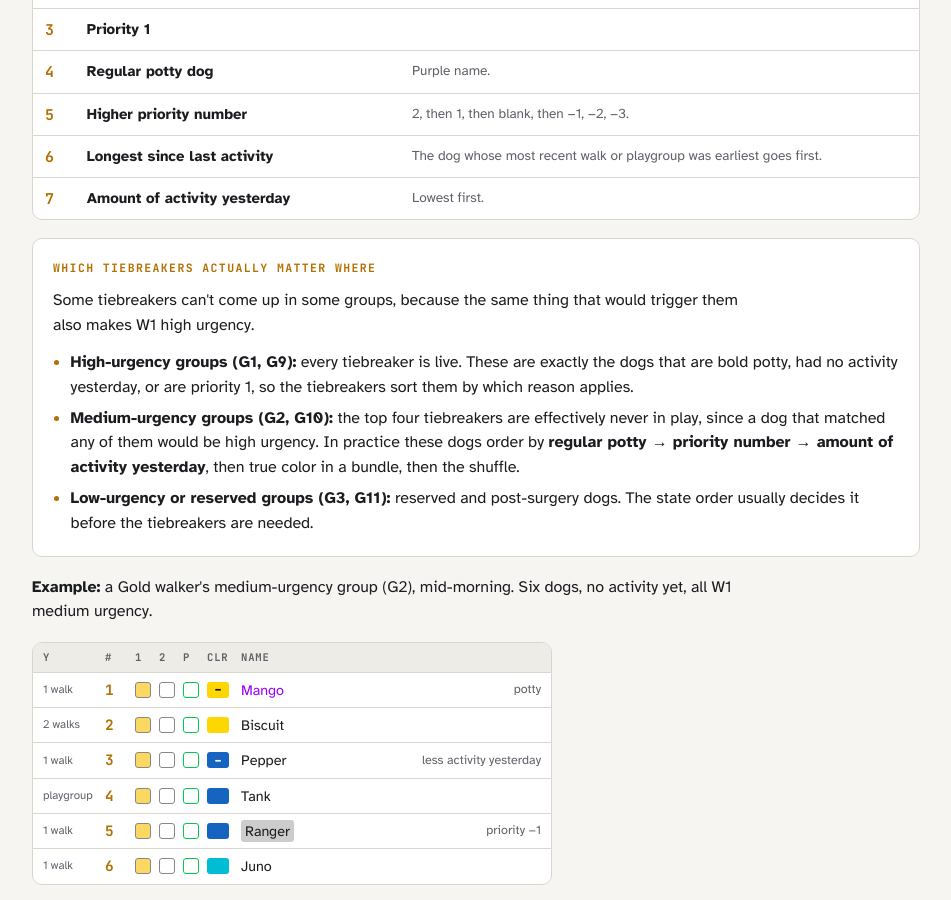
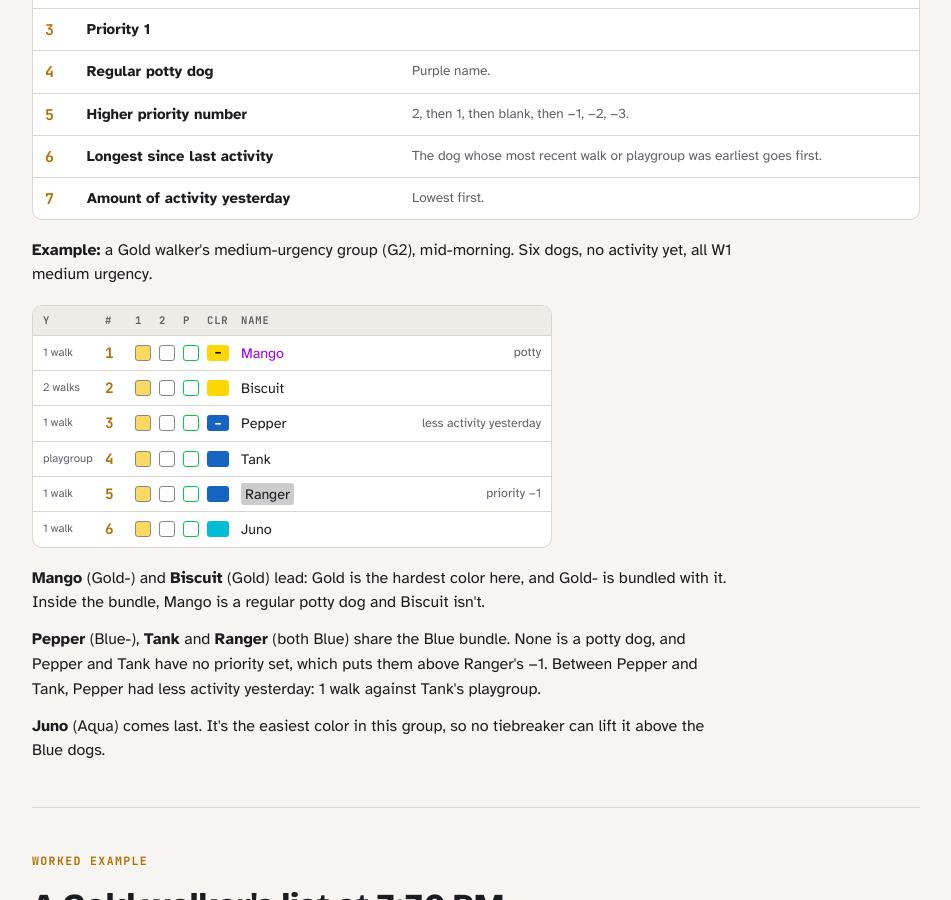
Before and after one commit to kirbsauce/dog-walker-assistant-docs, a Jekyll site: the page walk_order.html, which Jekyll copies as it is, in a window 1280 px wide and 900 px high, scrolled down 5862 px. Shown: the whole window, without its empty margins (164-1115 px from the left). Built offline with Jekyll 4.4.1, drawn with Linux system fonts in a browser that asks for light colours.

Commit message:
Remove the "Which tiebreakers actually matter where" box
Co-Authored-By: Claude Opus 5.5 <noreply@anthropic.com>
Claude-Session: https://claude.ai/code/session_01Gn98H5icQkvFvkCZpGcr4i

```diff
--- a/walk_order.html
+++ b/walk_order.html
@@ -465,16 +465,6 @@ img { max-width: 100%; }
   </table>
   </div>
 
-  <div class="short">
-    <div class="eyebrow">Which tiebreakers actually matter where</div>
-    <p>Some tiebreakers can't come up in some groups, because the same thing that would trigger them also makes W1 high urgency.</p>
-    <ul style="margin:0;padding-left:1.1em;display:grid;gap:6px">
-      <li><b>High-urgency groups (G1, G9):</b> every tiebreaker is live. These are exactly the dogs that are bold potty, had no activity yesterday, or are priority 1, so the tiebreakers sort them by which reason applies.</li>
-      <li><b>Medium-urgency groups (G2, G10):</b> the top four tiebreakers are effectively never in play, since a dog that matched any of them would be high urgency. In practice these dogs order by <b>regular potty → priority number → amount of activity yesterday</b>, then true color in a bundle, then the shuffle.</li>
-      <li><b>Low-urgency or reserved groups (G3, G11):</b> reserved and post-surgery dogs. The state order usually decides it before the tiebreakers are needed.</li>
-    </ul>
-  </div>
-
   <p><b>Example:</b> a Gold walker's medium-urgency group (G2), mid-morning. Six dogs, no activity yet, all W1 medium urgency.</p>
 
   <div class="roster compact" id="tbEx" style="max-width:520px"></div>
```
